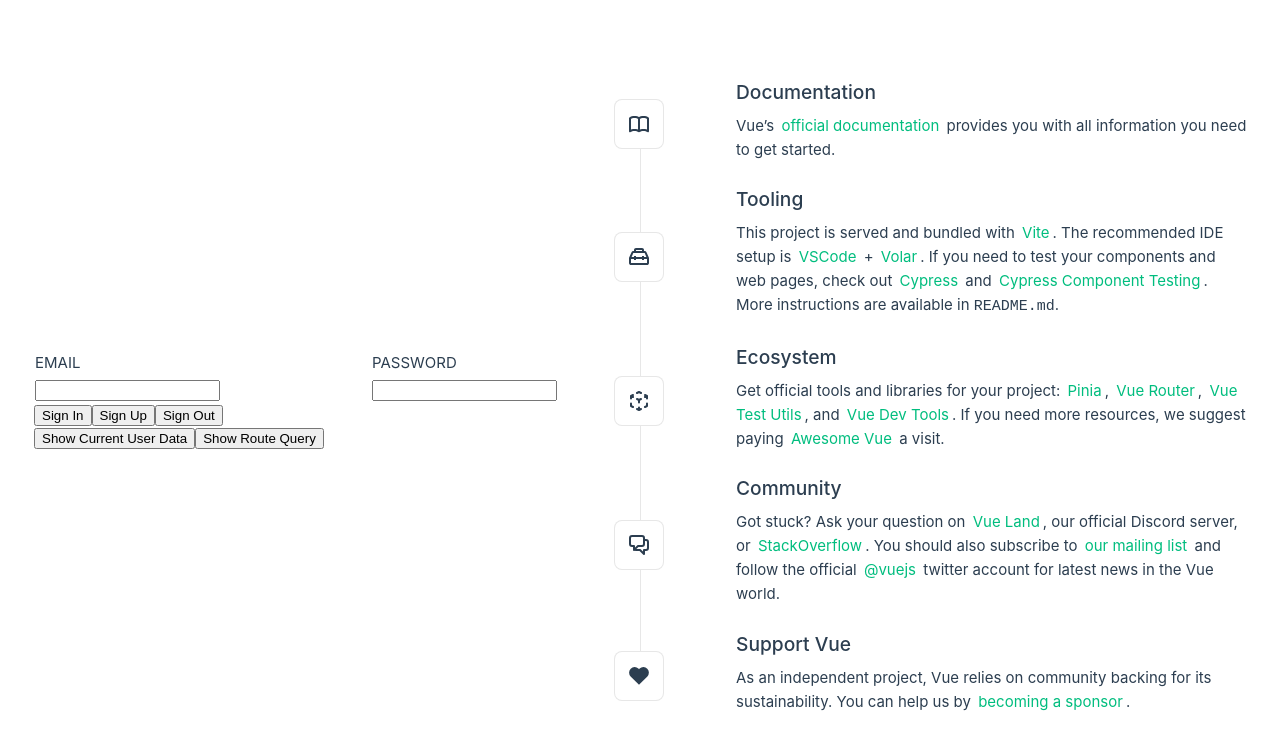
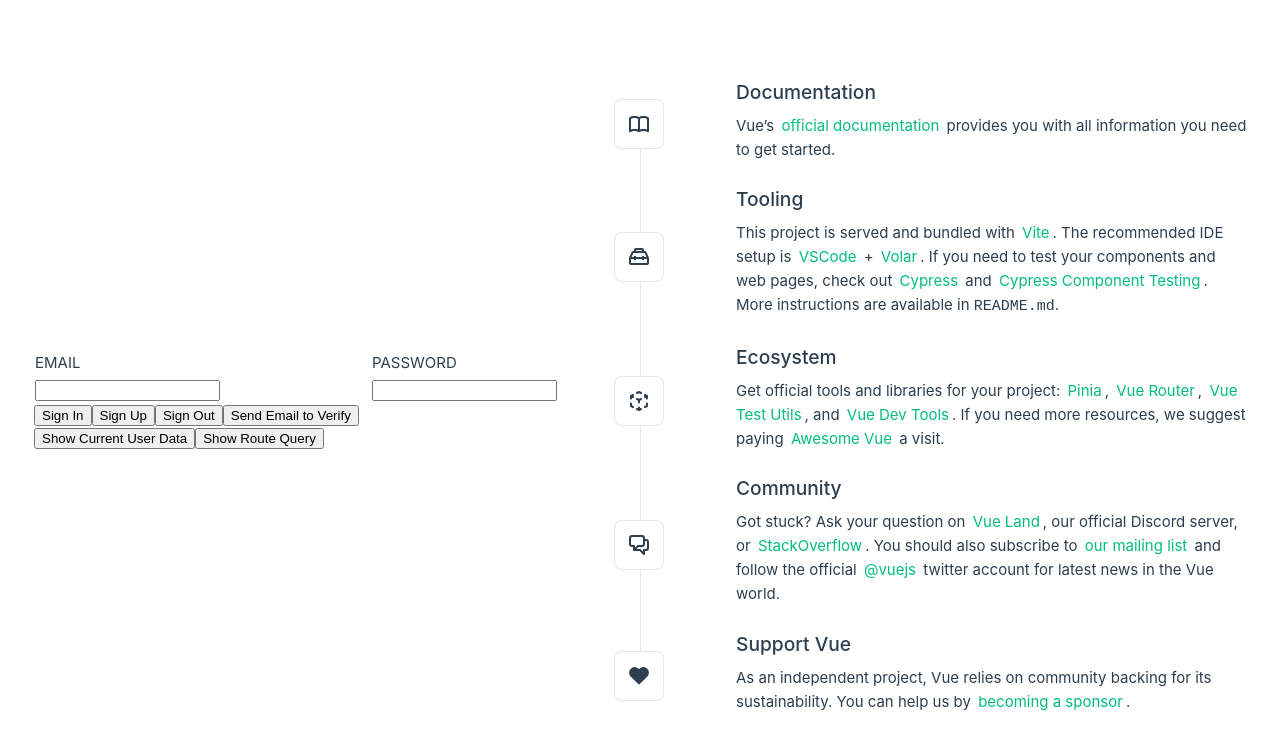
Before and after one commit to Incheat/test-firebase, a Vue app: page / in a window 1280 px wide. Shown: the top 750 px of the page. Built offline with nearby package versions, Linux system fonts and the light colour scheme.

Commit message:
add email verify

```diff
--- a/src/App.vue
+++ b/src/App.vue
@@ -120,6 +120,7 @@
         <button @click="login">Sign In</button>
         <button @click="create">Sign Up</button>
         <button @click="logout">Sign Out</button>
+        <button @click="sendEmailVerify">Send Email to Verify</button>
         <button @click="showCurrentUserData">Show Current User Data</button>
         <button @click="showRouteQuery">Show Route Query</button>
       </tr>
```
